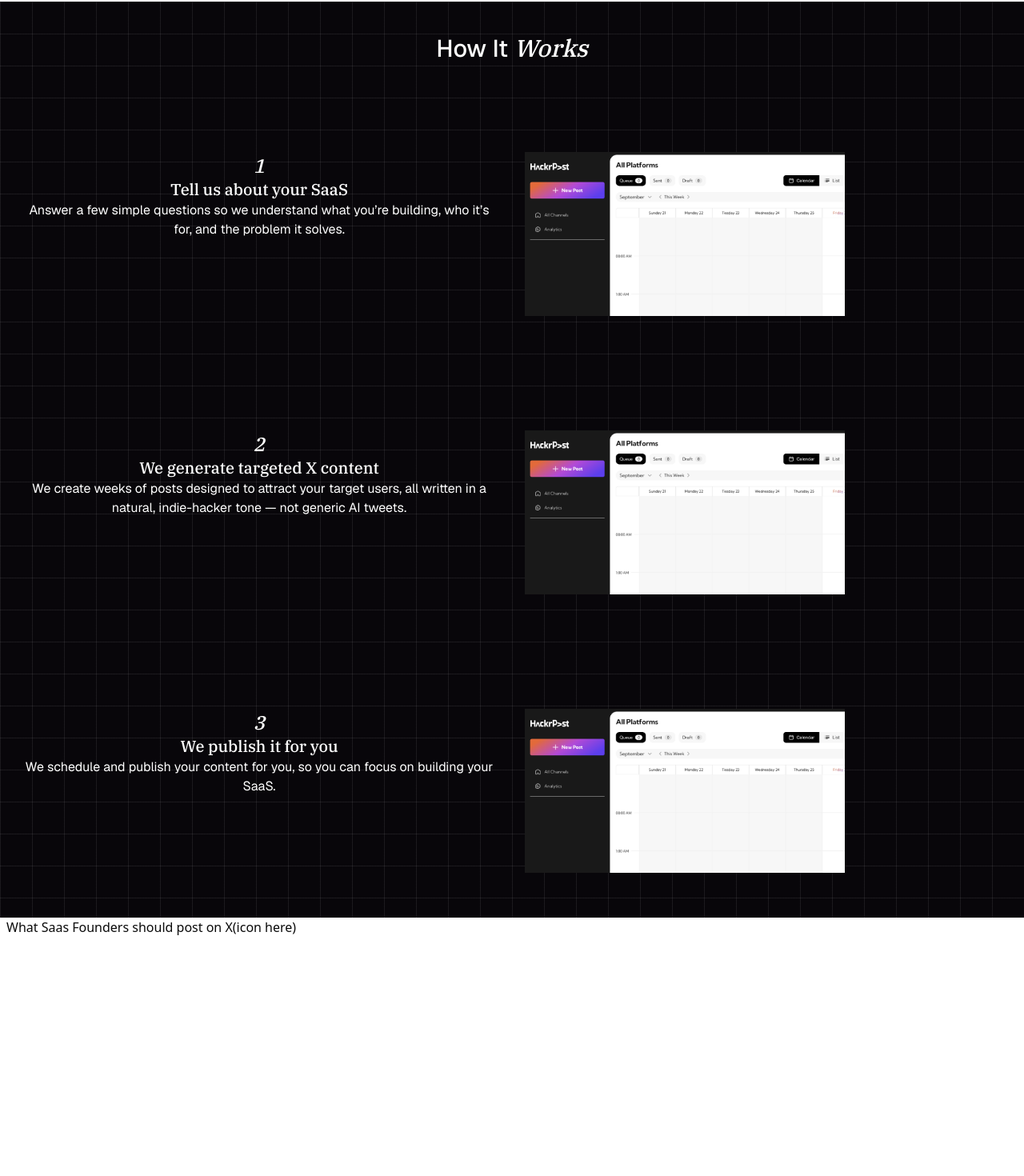
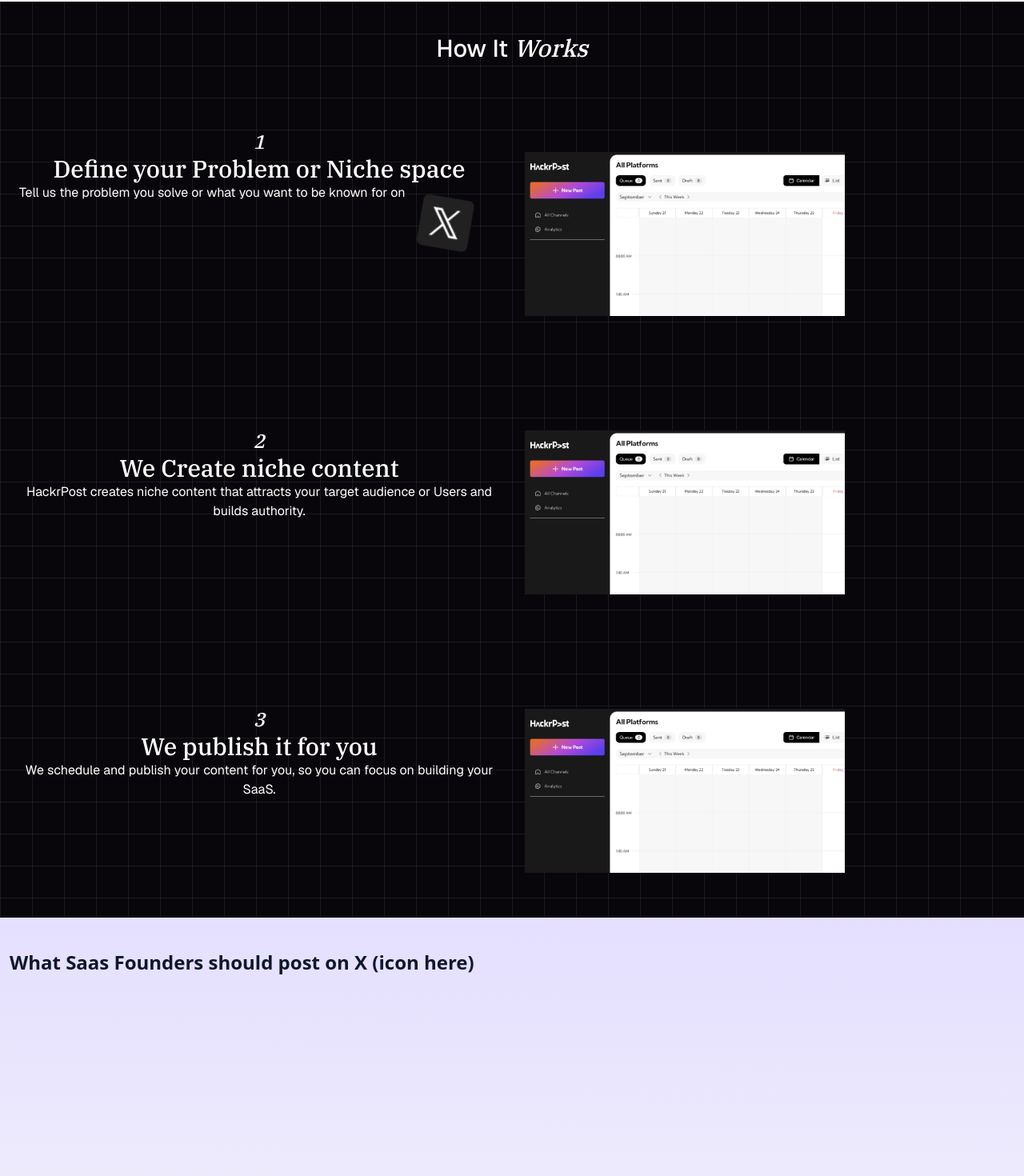
Before and after one commit to Jahswill-web-dev/BlogO-fullstack, a Next.js app: page / in a window 1280 px wide. Shown: the part 1519-2989 px from the top of the page at 80% size. Built offline with nearby package versions, Linux system fonts and the light colour scheme.

Commit message:
working on co founder section and changed some copys

```diff
--- a/src/components/landingPage/landingPage.tsx
+++ b/src/components/landingPage/landingPage.tsx
@@ -32,16 +32,24 @@ export default function LandingPage() {
                 bg-size-[40px_40px]">
                 <div className="max-w-7xl mx-auto h-full px-2 py-10">
                     <HowItWorks />
-
                 </div>
             </div>
 
-            {/* CEO and Co-founders thoughts on the product */}
-            <div id="about" className="h-[60vh]">
-                <div className="max-w-7xl mx-auto px-2">
-                    <h2>What Saas Founders should post on X(icon here)</h2>
+            {/*  Co-founder thoughts on the product */}
+            <div
+                id="about"
+                className="h-[754px] bg-[linear-gradient(180.54deg,#E4DFFF_0.47%,#F9F9F9_99.54%)]"
+            >
+                <div className="max-w-7xl mx-auto px-3 h-full flex py-10">
+                    <h2 className="text-slate-900 text-2xl font-semibold">
+                        What Saas Founders should post on X (icon here)
+                    </h2>
+                    <p>
+
+                    </p>
                 </div>
             </div>
+
 
             {/* Who Its for section */}
             <div className="
--- a/src/components/landingPage/sections/howItWorks.tsx
+++ b/src/components/landingPage/sections/howItWorks.tsx
@@ -10,7 +10,7 @@ export function HowItWorksStep({
 }: {
     number: string;
     title: string;
-    description: string;
+    description: React.ReactNode;
     imageSrc: string;
     imageAlt: string;
     reverse?: boolean;
@@ -23,7 +23,7 @@ export function HowItWorksStep({
             {/* Text */}
             <div className="md:w-1/2 p-4 text-center">
                 <h3 className="italic font-medium font-ibm-plex-serif text-2xl">{number}</h3>
-                <h3 className="text-xl font-medium font-ibm-plex-serif">{title}</h3>
+                <h3 className="text-2xl md:text-3xl font-medium font-ibm-plex-serif">{title}</h3>
 
                 <p className="font-geist font-normal">{description}</p>
             </div>
@@ -51,16 +51,30 @@ export function HowItWorks() {
             <div className="text-white flex flex-col gap-4 justify-around h-full">
                 <HowItWorksStep
                     number="1"
-                    title="Tell us about your SaaS"
-                    description="Answer a few simple questions so we understand what you’re building, who it’s for, and the problem it solves."
+                    title="Define your Problem or Niche space"
+                    description={
+                        <>
+                            <div className="flex">
+                                <p>
+
+                                    Tell us the problem you solve or what you want to be known for on</p> <Image
+                                    alt="X icon"
+                                    src="/xicon.svg"
+                                    width={100}
+                                    height={100}
+                                    className="w-[30px] h-[30px] md:w-[100px] md:h-[100px]"
+                                />
+                            </div>
+                        </>
+                    }
                     imageSrc="/images/frame1.png"
                     imageAlt="Frame 1"
                 />
 
                 <HowItWorksStep
                     number="2"
-                    title="We generate targeted X content"
-                    description="We create weeks of posts designed to attract your target users, all written in a natural, indie-hacker tone — not generic AI tweets."
+                    title="We Create niche content"
+                    description="HackrPost creates niche content that attracts your target audience or Users and builds authority."
                     imageSrc="/images/frame2.png"
                     imageAlt="Frame 2"
                 />
@@ -73,6 +87,6 @@ export function HowItWorks() {
                     imageAlt="Frame 3"
                 />
             </div>
-        </div>
+        </div >
     )
 }
```
Also changed, not shown: public/icons8-x-logo-60.svg (added).
